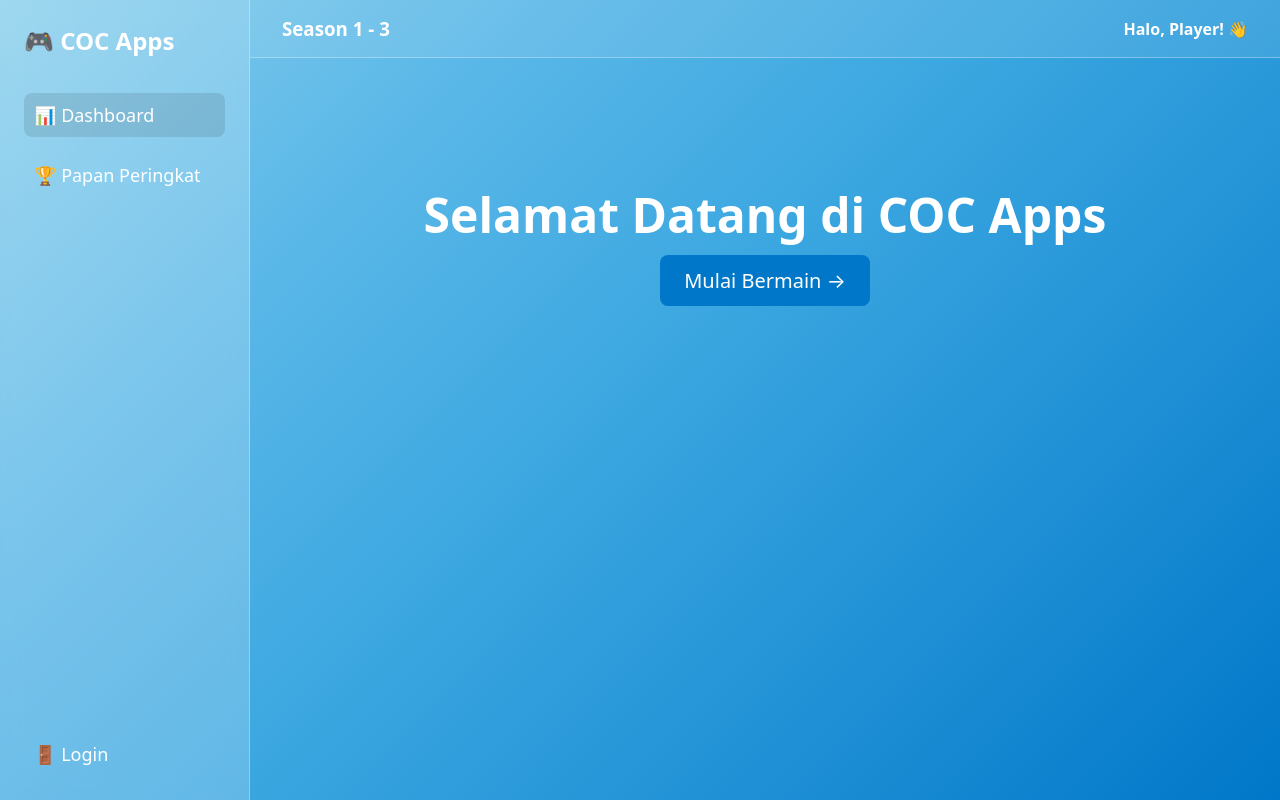
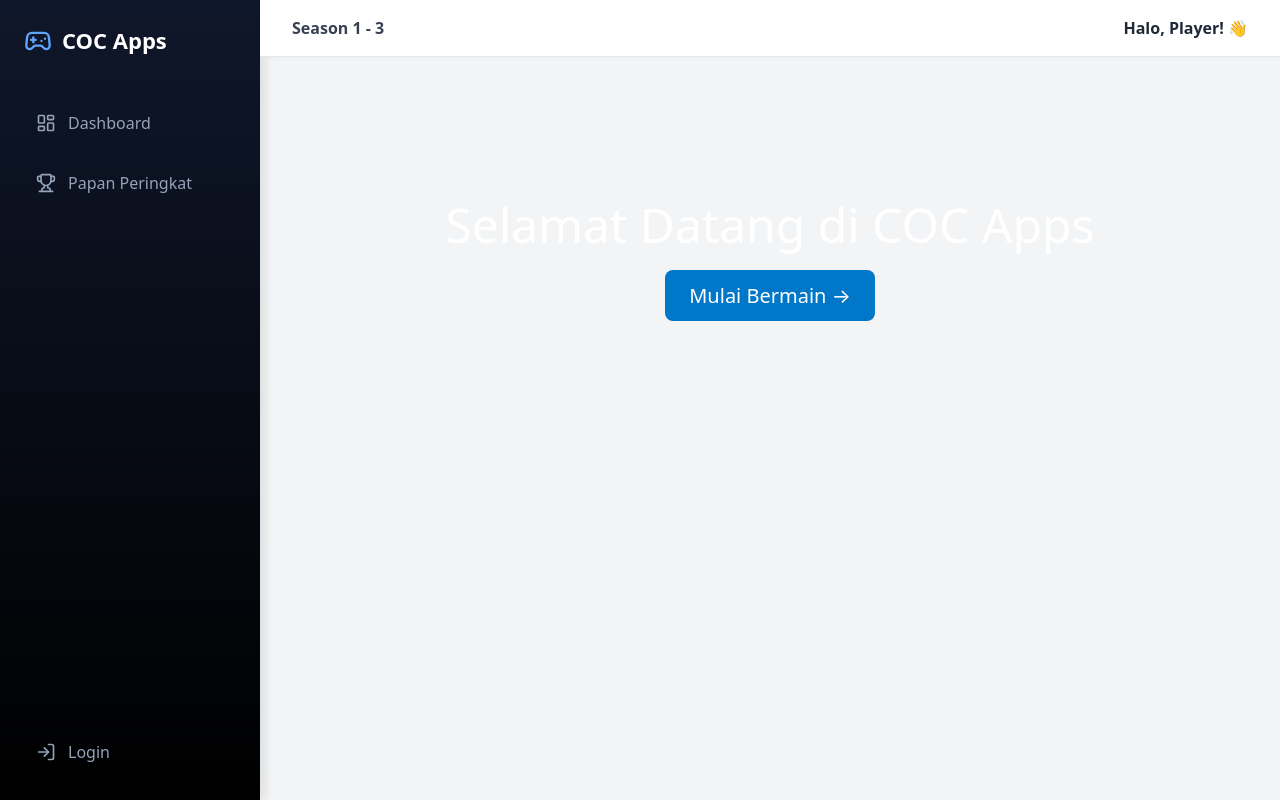
Before and after one commit to kafkalintang/coc-apps, a Next.js app: page / in a window 1280 px wide. Built offline with nearby package versions, Linux system fonts and the light colour scheme.

Commit message:
tampilan permainan'

```diff
--- a/app/dashboard/leaderboard/page.tsx
+++ b/app/dashboard/leaderboard/page.tsx
@@ -2,13 +2,12 @@
 
 import { useEffect, useState } from 'react';
 import axios from 'axios';
-import Link from 'next/link';
-import { LeaderboardEntry } from '@/types'; // Import tipe data
+import { LeaderboardEntry } from '../../../types';
+import { Medal } from 'lucide-react';
 
-const API = process.env.NEXT_PUBLIC_API_URL;
+const API = process.env.NEXT_PUBLIC_API_URL || 'http://localhost:4000';
 
 export default function Leaderboard() {
-  // Tambahkan <LeaderboardEntry[]>
   const [data, setData] = useState<LeaderboardEntry[]>([]);
   const [loading, setLoading] = useState<boolean>(true);
 
@@ -20,55 +19,41 @@ export default function Leaderboard() {
   }, []);
 
   return (
-    <div style={{ padding: 24, maxWidth: 700, margin: '0 auto' }}>
-      <h1 style={{ color: '#fff', marginBottom: 16, textShadow: '1px 1px 3px rgba(0,0,0,0.2)' }}>Papan Peringkat</h1>
+    <div>
+      <h1 style={{ color: '#111827', marginBottom: 8, fontSize: '28px', fontWeight: 'bold', display: 'flex', alignItems: 'center', gap: '10px' }}>
+        <Medal color="#f59e0b" size={32} /> Papan Peringkat
+      </h1>
+      <p style={{ color: '#6b7280', marginBottom: 32 }}>Lihat siapa yang paling jago di COC Apps.</p>
 
       {loading ? (
-        <p style={{ color: '#fff' }}>Memuat peringkat...</p>
+        <p style={{ color: '#6b7280' }}>Memuat peringkat...</p>
       ) : (
-        <table style={{
-          width: '100%',
-          borderCollapse: 'collapse',
-          background: 'rgba(255,255,255,0.95)',
-          borderRadius: 12,
-          overflow: 'hidden',
-          boxShadow: '0 4px 14px rgba(0,0,0,0.2)',
-        }}>
+        <div style={{ background: '#ffffff', borderRadius: 12, boxShadow: '0 4px 6px -1px rgba(0,0,0,0.05)', overflow: 'hidden', border: '1px solid #e5e7eb' }}>
+          <table style={{ width: '100%', borderCollapse: 'collapse' }}>
             <thead>
-            <tr style={{ background: '#0077c8', color: '#fff', textAlign: 'left' }}>
-              <th style={{ padding: 16 }}>Peringkat</th>
-              <th style={{ padding: 16 }}>Nama Pemain</th>
-              <th style={{ padding: 16 }}>Skor</th>
+              <tr style={{ background: '#f9fafb', borderBottom: '1px solid #e5e7eb', textAlign: 'left' }}>
+                <th style={{ padding: '16px 24px', color: '#374151', fontWeight: '600' }}>Peringkat</th>
+                <th style={{ padding: '16px 24px', color: '#374151', fontWeight: '600' }}>Nama Pemain</th>
+                <th style={{ padding: '16px 24px', color: '#374151', fontWeight: '600' }}>Skor</th>
               </tr>
             </thead>
             <tbody>
               {data.map((row, i) => (
-              <tr key={row.id} style={{ borderBottom: '1px solid #d7ebf7' }}>
-                <td style={{ padding: 16, fontWeight: 'bold' }}>#{i + 1}</td>
-                <td style={{ padding: 16 }}>{row.name}</td>
-                <td style={{ padding: 16, color: '#0077c8', fontWeight: 'bold' }}>{row.score}</td>
+                <tr key={row.id} style={{ borderBottom: '1px solid #f3f4f6' }}>
+                  <td style={{ padding: '16px 24px', fontWeight: 'bold', color: i === 0 ? '#f59e0b' : '#6b7280' }}>#{i + 1}</td>
+                  <td style={{ padding: '16px 24px', fontWeight: '500' }}>{row.name}</td>
+                  <td style={{ padding: '16px 24px', color: '#3b82f6', fontWeight: 'bold' }}>{row.score}</td>
                 </tr>
               ))}
               {data.length === 0 && (
                 <tr>
-                <td colSpan={3} style={{ padding: 16, textAlign: 'center' }}>Belum ada data peringkat.</td>
+                  <td colSpan={3} style={{ padding: '24px', textAlign: 'center', color: '#6b7280' }}>Belum ada data peringkat.</td>
                 </tr>
               )}
             </tbody>
           </table>
+        </div>
       )}
-
-      <div style={{ marginTop: 24 }}>
-        <Link href="/dashboard" style={{
-          color: '#fff',
-          fontWeight: 'bold',
-          background: 'rgba(0,0,0,0.2)',
-          padding: '10px 20px',
-          borderRadius: 8,
-        }}>
-          ← Kembali ke Dashboard
-        </Link>
-      </div>
     </div>
   );
 }
--- a/app/dashboard/page.tsx
+++ b/app/dashboard/page.tsx
@@ -3,6 +3,7 @@
 import { useEffect, useState } from 'react';
 import axios from 'axios';
 import { Game } from '../../types';
+import { Calculator, Brain, Box, Zap } from 'lucide-react'; // Ikon untuk game
 
 const API = process.env.NEXT_PUBLIC_API_URL || 'http://localhost:4000';
 
@@ -17,21 +18,48 @@ export default function Dashboard() {
       .finally(() => setLoading(false));
   }, []);
 
-  if (loading) return <p style={{ color: '#fff' }}>Memuat data game...</p>;
+  // Fungsi buat milih ikon berdasarkan id game dari backend
+  const getIcon = (id: string) => {
+    switch(id) {
+      case 'hitungan': return <Calculator size={32} color="#3b82f6" />;
+      case 'ingatan': return <Brain size={32} color="#8b5cf6" />;
+      case 'spasial': return <Box size={32} color="#10b981" />;
+      case 'cepat': return <Zap size={32} color="#f59e0b" />;
+      default: return <Zap size={32} color="#3b82f6" />;
+    }
+  };
+
+  if (loading) return <p style={{ color: '#6b7280' }}>Memuat data game...</p>;
 
   return (
     <div>
-      <h1 style={{ color: '#fff', marginBottom: 8, textShadow: '1px 1px 3px rgba(0,0,0,0.2)' }}>Dashboard COC</h1>
-      <p style={{ color: '#eaf6ff', marginBottom: 24, fontSize: 18 }}>Pilih babak permainan:</p>
+      <h1 style={{ color: '#111827', marginBottom: 8, fontSize: '28px', fontWeight: 'bold' }}>Dashboard COC</h1>
+      <p style={{ color: '#6b7280', marginBottom: 32, fontSize: 16 }}>Pilih babak permainan untuk mulai menguji kemampuanmu:</p>
 
-      <div style={{ display: 'grid', gridTemplateColumns: 'repeat(auto-fill, minmax(200px, 1fr))', gap: 16 }}>
+      <div style={{ display: 'grid', gridTemplateColumns: 'repeat(auto-fill, minmax(240px, 1fr))', gap: 20 }}>
         {games.map(g => (
-          <div key={g.id} style={{ background: 'rgba(255,255,255,0.9)', borderRadius: 12, padding: 20, boxShadow: '0 4px 14px rgba(0,0,0,0.15)' }}>
-            <h3 style={{ marginBottom: 8, color: '#0077c8' }}>{g.name}</h3>
-            <p style={{ fontSize: 14, color: '#3a6b8a' }}>{g.desc}</p>
+          <div key={g.id} style={{
+            background: '#ffffff',
+            borderRadius: 16,
+            padding: 24,
+            boxShadow: '0 4px 6px -1px rgba(0, 0, 0, 0.05), 0 2px 4px -1px rgba(0, 0, 0, 0.03)',
+            border: '1px solid #f3f4f6',
+            display: 'flex',
+            flexDirection: 'column',
+            gap: '16px',
+            cursor: 'pointer',
+            transition: 'transform 0.2s, box-shadow 0.2s'
+          }}>
+            <div style={{ background: '#f3f4f6', width: '56px', height: '56px', borderRadius: '12px', display: 'flex', alignItems: 'center', justifyContent: 'center' }}>
+              {getIcon(g.id)}
+            </div>
+            <div>
+              <h3 style={{ marginBottom: 8, color: '#111827', fontSize: '18px', fontWeight: '600' }}>{g.name}</h3>
+              <p style={{ fontSize: 14, color: '#6b7280', lineHeight: '1.5' }}>{g.desc}</p>
+            </div>
           </div>
         ))}
-        {games.length === 0 && <p style={{ color: '#fff' }}>Gagal memuat game. Pastikan backend menyala!</p>}
+        {games.length === 0 && <p style={{ color: '#ef4444', fontWeight: '500' }}>Gagal memuat game. Pastikan backend menyala!</p>}
       </div>
     </div>
   );
--- a/app/globals.css
+++ b/app/globals.css
@@ -1,3 +1,5 @@
+@import "tailwindcss"; /* (Hapus baris ini kalau kamu tidak pakai tailwind) */
+
 * {
   box-sizing: border-box;
   margin: 0;
@@ -6,20 +8,11 @@
 
 body {
   font-family: system-ui, -apple-system, sans-serif;
-  min-height: 100vh;
-  /* Gradasi 5 warna biru langit */
-  background: linear-gradient(
-    135deg,
-    #87ceeb 0%,
-    #5bb8e8 25%,
-    #3aa6e0 50%,
-    #1e8fd5 75%,
-    #0077c8 100%
-  );
-  background-attachment: fixed;
-  color: #0a2a3f;
+  background-color: #f3f4f6; /* Abu-abu sangat muda untuk background utama */
+  color: #1f2937;
 }
 
 a {
   text-decoration: none;
+  color: inherit;
 }
--- a/app/layout.tsx
+++ b/app/layout.tsx
@@ -1,5 +1,7 @@
 import type { Metadata } from 'next';
 import './globals.css';
+import { LayoutDashboard, Trophy, LogIn, Gamepad2 } from 'lucide-react';
+import Link from 'next/link';
 
 export const metadata: Metadata = {
   title: 'COC Apps',
@@ -14,47 +16,57 @@ export default function RootLayout({
   return (
     <html lang="en">
       <body style={{ display: 'flex', minHeight: '100vh', margin: 0 }}>
-        {/* SIDEBAR */}
+        {/* SIDEBAR: Gradasi Navy ke Hitam */}
         <aside style={{
-          width: '250px',
-          background: 'rgba(255, 255, 255, 0.2)',
-          backdropFilter: 'blur(10px)',
-          borderRight: '1px solid rgba(255,255,255,0.3)',
+          width: '260px',
+          background: 'linear-gradient(to bottom, #0f172a, #000000)', // Navy ke Hitam
           padding: '24px',
           display: 'flex',
           flexDirection: 'column',
-          gap: '16px'
+          gap: '12px',
+          boxShadow: '4px 0 10px rgba(0,0,0,0.1)'
         }}>
-          <h2 style={{ color: '#fff', fontSize: '24px', marginBottom: '20px' }}>🎮 COC Apps</h2>
+          <div style={{ display: 'flex', alignItems: 'center', gap: '10px', marginBottom: '30px', color: '#fff' }}>
+            <Gamepad2 size={28} color="#60a5fa" />
+            <h2 style={{ fontSize: '22px', fontWeight: 'bold' }}>COC Apps</h2>
+          </div>
 
-          <a href="/dashboard" style={{ color: '#fff', fontSize: '18px', padding: '10px', background: 'rgba(0,0,0,0.1)', borderRadius: '8px' }}>
-            📊 Dashboard
-          </a>
-          <a href="/dashboard/leaderboard" style={{ color: '#fff', fontSize: '18px', padding: '10px', borderRadius: '8px' }}>
-            🏆 Papan Peringkat
-          </a>
-          <a href="/login" style={{ color: '#fff', fontSize: '18px', padding: '10px', borderRadius: '8px', marginTop: 'auto' }}>
-            🚪 Login
-          </a>
+          <Link href="/dashboard" style={{ color: '#94a3b8', display: 'flex', alignItems: 'center', gap: '12px', padding: '12px', borderRadius: '8px', transition: '0.2s' }}>
+            <LayoutDashboard size={20} />
+            <span style={{ fontWeight: '500' }}>Dashboard</span>
+          </Link>
+
+          <Link href="/dashboard/leaderboard" style={{ color: '#94a3b8', display: 'flex', alignItems: 'center', gap: '12px', padding: '12px', borderRadius: '8px', transition: '0.2s' }}>
+            <Trophy size={20} />
+            <span style={{ fontWeight: '500' }}>Papan Peringkat</span>
+          </Link>
+
+          <div style={{ marginTop: 'auto' }}>
+            <Link href="/login" style={{ color: '#94a3b8', display: 'flex', alignItems: 'center', gap: '12px', padding: '12px', borderRadius: '8px' }}>
+              <LogIn size={20} />
+              <span style={{ fontWeight: '500' }}>Login</span>
+            </Link>
+          </div>
         </aside>
 
         {/* KONTEN UTAMA */}
         <main style={{ flex: 1, display: 'flex', flexDirection: 'column' }}>
-          {/* NAVBAR */}
+          {/* NAVBAR: Putih bersih */}
           <header style={{
-            background: 'rgba(255, 255, 255, 0.1)',
+            background: '#ffffff',
             padding: '16px 32px',
             display: 'flex',
             justifyContent: 'space-between',
             alignItems: 'center',
-            borderBottom: '1px solid rgba(255,255,255,0.3)'
+            borderBottom: '1px solid #e5e7eb',
+            boxShadow: '0 2px 4px rgba(0,0,0,0.02)'
           }}>
-            <h3 style={{ color: '#fff', margin: 0 }}>Season 1 - 3</h3>
-            <div style={{ color: '#fff', fontWeight: 'bold' }}>Halo, Player! 👋</div>
+            <h3 style={{ color: '#374151', margin: 0, fontWeight: '600' }}>Season 1 - 3</h3>
+            <div style={{ color: '#1f2937', fontWeight: '600' }}>Halo, Player! 👋</div>
           </header>
 
-          {/* HALAMAN (page.tsx) AKAN MASUK KE SINI */}
-          <div style={{ padding: '24px', flex: 1, overflowY: 'auto' }}>
+          {/* AREA PAGE: Putih/Abu terang */}
+          <div style={{ padding: '32px', flex: 1, overflowY: 'auto' }}>
             {children}
           </div>
         </main>
--- a/package.json
+++ b/package.json
@@ -10,6 +10,7 @@
   },
   "dependencies": {
     "axios": "^1.21.1",
+    "lucide-react": "^1.73.0",
     "next": "16.4.6",
     "react": "19.3.0",
     "react-dom": "19.3.0"
```
Also changed, not shown: 1 other file (tests, documents, lock files or other folders). Lines whose indentation alone changed are shown as unchanged.
